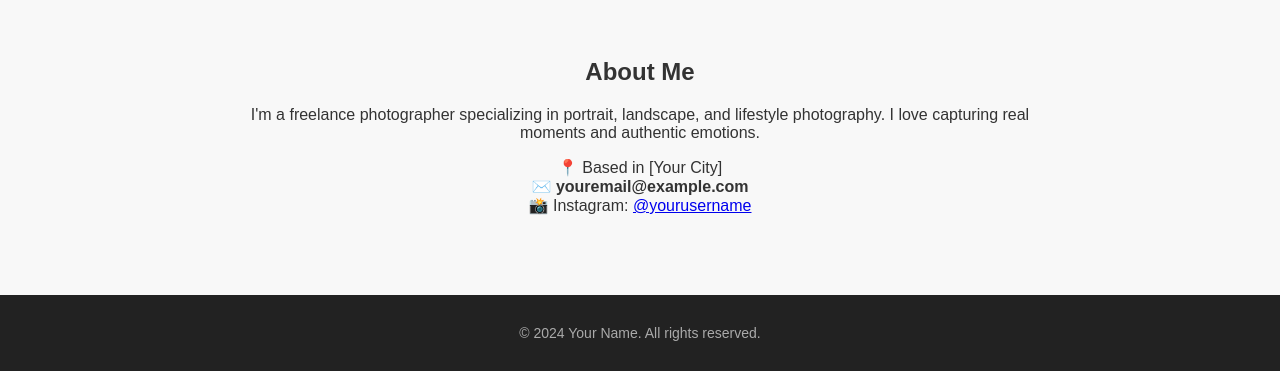
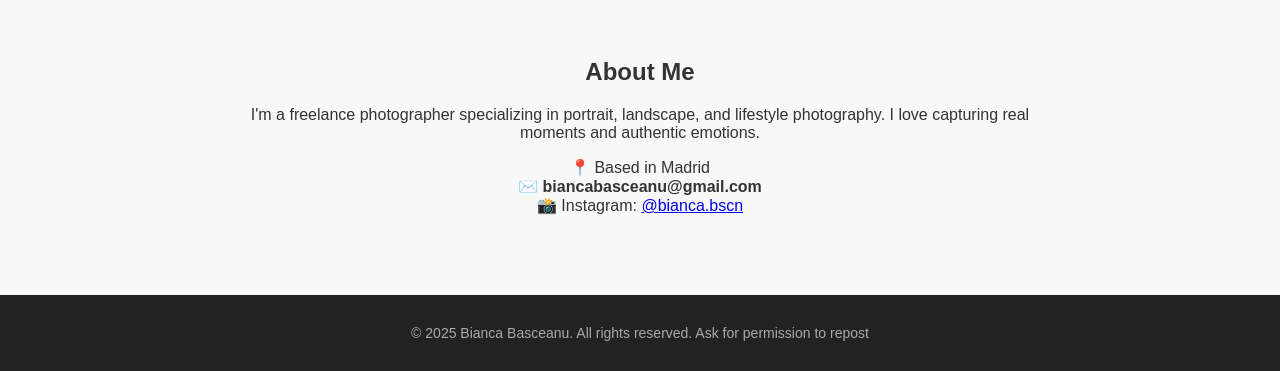
Before and after one commit to biancabscn/portofoliu_foto, a plain HTML site: page index.html in a window 1280 px wide. Shown: the part 931-1302 px from the top of the page. Drawn offline with Linux system fonts and the light colour scheme.

Commit message:
Update index.html
edited temlplate code

```diff
--- a/index.html
+++ b/index.html
@@ -3,7 +3,7 @@
 <head>
   <meta charset="UTF-8" />
   <meta name="viewport" content="width=device-width, initial-scale=1.0"/>
-  <title>Your Name – Photography Portfolio</title>
+  <title>Bianca Basceanu – Photography Portfolio</title>
   <style>
     body {
       margin: 0;
@@ -64,8 +64,8 @@
 <body>
   <!-- Hero Section -->
   <header>
-    <h1>Your Name</h1>
-    <p>Photographer | Portfolio</p>
+    <h1>Bianca Basceanu</h1>
+    <p>Amateur photographer | Portfolio</p>
   </header>
 
   <!-- Gallery -->
@@ -87,14 +87,14 @@
       I love capturing real moments and authentic emotions.
     </p>
     <p>
-      📍 Based in [Your City] <br>
-      ✉️ <strong>youremail@example.com</strong> <br>
-      📸 Instagram: <a href="https://instagram.com/yourusername" target="_blank">@yourusername</a>
+      📍 Based in Madrid <br>
+      ✉️ <strong>biancabasceanu@gmail.com</strong> <br>
+      📸 Instagram: <a href="https://instagram.com/bianca.bscn" target="_blank">@bianca.bscn</a>
     </p>
   </section>
 
   <footer>
-    © 2024 Your Name. All rights reserved.
+    © 2025 Bianca Basceanu. All rights reserved. Ask for permission to repost
   </footer>
 </body>
 </html>
```
